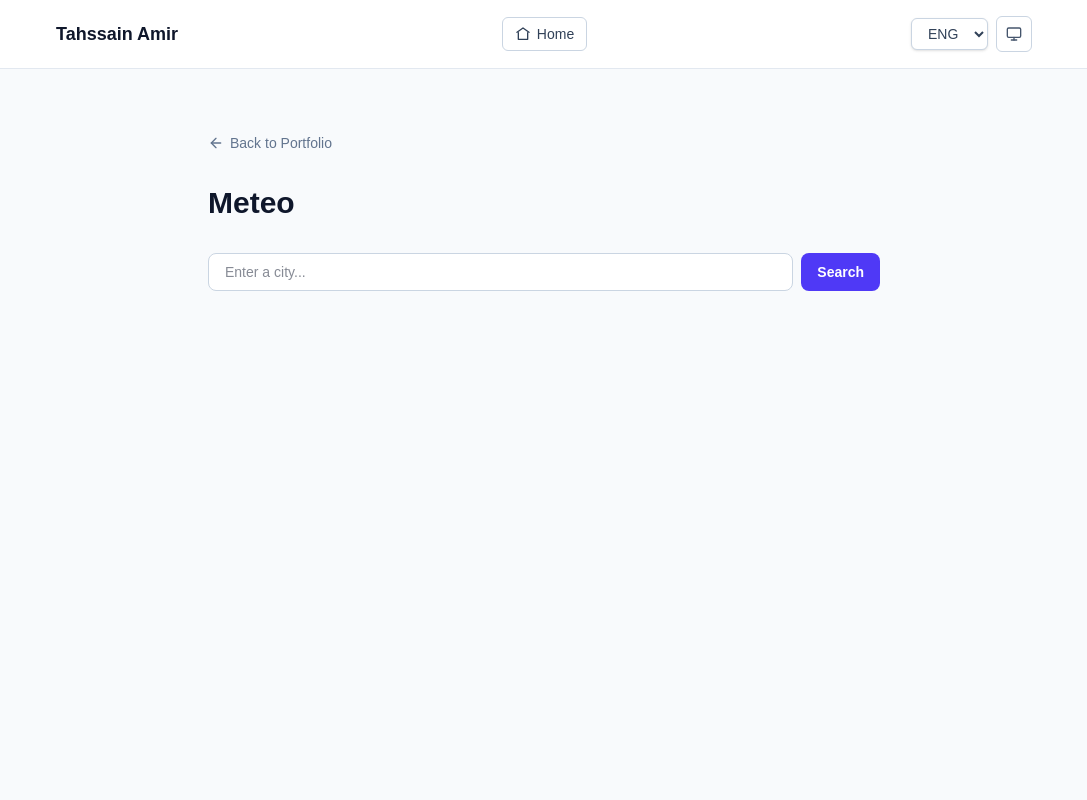
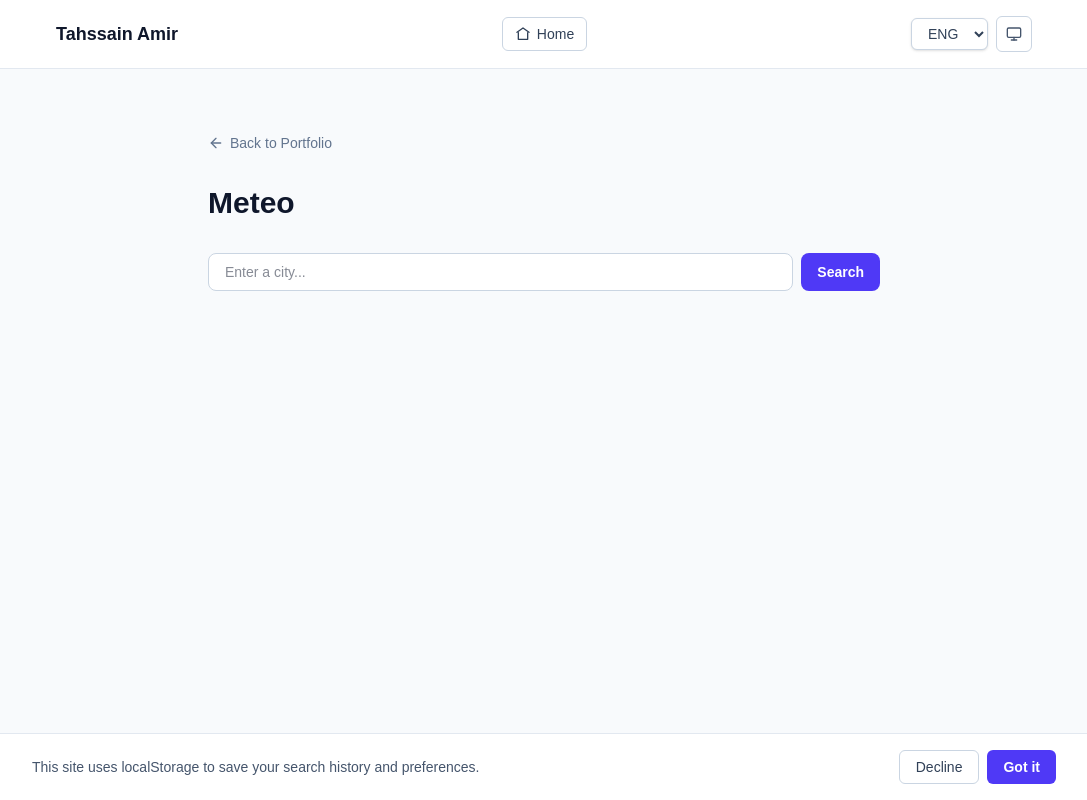
Before and after one commit to Tasi87/amir-t, a Next.js app: page /en/portfolio/meteo in a window 1280 px wide. Shown: the whole page, without its empty margins (96-1183 px from the left). Built offline with nearby package versions, Linux system fonts and the light colour scheme.

Commit message:
repair meteo app and add cookies banner

```diff
--- a/messages/de.json
+++ b/messages/de.json
@@ -3,6 +3,12 @@
     "title": "Startseite",
     "portfolio": "Portfolio",
     "resume": "Lebenslauf"
+  },
+  "cookies": {
+    "message": "Diese Seite verwendet localStorage, um deinen Suchverlauf und deine Einstellungen zu speichern.",
+    "accept": "Verstanden",
+    "decline": "Ablehnen",
+    "mapBlocked": "Die Karte erfordert die Zustimmung zu Cookies (siehe Banner unten)"
   },
   "portfolio": {
     "title": "Portfolio",
@@ -25,6 +31,7 @@
         "loading": "Lädt...",
         "notFound": "Stadt nicht gefunden"
       },
+
       "guestbook": {
         "title": "Gästebuch",
         "description": "Echte Datenbank",
--- a/messages/en.json
+++ b/messages/en.json
@@ -3,6 +3,12 @@
     "title": "Home Page",
     "portfolio": "Portfolio",
     "resume": "Resume"
+  },
+  "cookies": {
+    "message": "This site uses localStorage to save your search history and preferences.",
+    "accept": "Got it",
+    "decline": "Decline",
+    "mapBlocked": "The map requires cookie consent (see banner below)"
   },
   "portfolio": {
     "title": "Portfolio",
@@ -25,6 +31,7 @@
         "loading": "Loading...",
         "notFound": "City not found"
       },
+
       "guestbook": {
         "title": "Guestbook",
         "description": "Real database",
--- a/messages/sk.json
+++ b/messages/sk.json
@@ -3,6 +3,12 @@
     "title": "Domovská stránka",
     "portfolio": "Portfólio",
     "resume": "Životopis"
+  },
+  "cookies": {
+    "message": "Táto stránka používa localStorage na uloženie histórie vyhľadávania a tvojich preferencií.",
+    "accept": "Rozumiem",
+    "decline": "Odmietnuť",
+    "mapBlocked": "Mapa vyžaduje súhlas s cookies (pozri banner nižšie)"
   },
   "portfolio": {
     "title": "Portfólio",
--- a/src/app/[locale]/layout.tsx
+++ b/src/app/[locale]/layout.tsx
@@ -6,6 +6,8 @@ import { routing } from "@/i18n/routing";
 import "../globals.css";
 import Header from "@/components/Header";
 import ThemeProvider from "@/components/ThemeProvider";
+import { CookieConsentProvider } from "@/context/CookieConsentContext";
+import CookieBanner from "@/components/CookieBanner";
 //-----------------------------
 
 // Metadata
@@ -28,12 +30,15 @@ export default async function LocaleLayout({ children, params }: Props) {
   return (
     <html lang={locale} suppressHydrationWarning>
       <body className="flex min-h-screen flex-col bg-slate-50 text-slate-900 dark:bg-slate-900 dark:text-slate-100">
+        <CookieConsentProvider>
           <ThemeProvider>
             <NextIntlClientProvider>
               <Header />
               {children}
+              <CookieBanner />
             </NextIntlClientProvider>
           </ThemeProvider>
+        </CookieConsentProvider>
       </body>
     </html>
   );
--- /dev/null
+++ b/src/components/CookieBanner.tsx
@@ -0,0 +1,37 @@
+"use client";
+
+// Imports
+import { useTranslations } from "next-intl";
+import { useCookieConsent } from "@/context/CookieConsentContext";
+//---------------------
+
+export default function CookieBanner() {
+  const t = useTranslations("cookies");
+  const { consent, setConsent } = useCookieConsent();
+
+  if (consent) return null;
+
+  return (
+    <div className="fixed inset-x-0 bottom-0 z-50 border-t border-slate-200 bg-white p-4 dark:border-slate-800 dark:bg-slate-900">
+      <div className="mx-auto flex max-w-5xl flex-col items-center gap-3 sm:flex-row sm:justify-between">
+        <p className="text-sm text-slate-600 dark:text-slate-400">
+          {t("message")}
+        </p>
+        <div className="flex gap-2">
+          <button
+            onClick={() => setConsent("declined")}
+            className="rounded-md border border-slate-300 px-4 py-1.5 text-sm font-medium text-slate-700 hover:border-slate-400 dark:border-slate-700 dark:text-slate-300"
+          >
+            {t("decline")}
+          </button>
+          <button
+            onClick={() => setConsent("accepted")}
+            className="rounded-md bg-indigo-600 px-4 py-1.5 text-sm font-semibold text-white hover:bg-indigo-500"
+          >
+            {t("accept")}
+          </button>
+        </div>
+      </div>
+    </div>
+  );
+}
--- a/src/components/LocationMap.tsx
+++ b/src/components/LocationMap.tsx
@@ -1,9 +1,27 @@
+"use client";
+
+// Imports
+import { useTranslations } from "next-intl";
+import { useCookieConsent } from "@/context/CookieConsentContext";
+//------------------------
+
 type Props = {
   lat: number;
   lon: number;
 };
 
 export default function LocationMap({ lat, lon }: Props) {
+  const { consent } = useCookieConsent();
+  const t = useTranslations("cookies");
+
+  if (consent !== "accepted") {
+    return (
+      <div className="flex h-64 w-full flex-col items-center justify-center gap-2 rounded-lg border border-dashed border-slate-300 p-4 text-center text-sm text-slate-500 dark:border-slate-700 dark:text-slate-400">
+        {t("mapBlocked")}
+      </div>
+    );
+  }
+
   const offset = 0.05;
   const bbox = `${lon - offset}%2C${lat - offset}%2C${lon + offset}%2C${lat + offset}`;
 
--- /dev/null
+++ b/src/context/CookieConsentContext.tsx
@@ -0,0 +1,49 @@
+"use client";
+
+// Imports
+import { createContext, useContext, useEffect, useState } from "react";
+//---------------------
+
+type Consent = "accepted" | "declined" | null;
+
+type ContextValue = {
+  consent: Consent;
+  setConsent: (value: Consent) => void;
+};
+
+const CookieConsentContext = createContext<ContextValue | null>(null);
+
+export function CookieConsentProvider({
+  children,
+}: {
+  children: React.ReactNode;
+}) {
+  const [consent, setConsentState] = useState<Consent>(null);
+
+  useEffect(() => {
+    const stored = localStorage.getItem("cookie-consent") as Consent;
+    // eslint-disable-next-line react-hooks/set-state-in-effect
+    if (stored) setConsentState(stored);
+  }, []);
+
+  function setConsent(value: Consent) {
+    setConsentState(value);
+    if (value) localStorage.setItem("cookie-consent", value);
+  }
+
+  return (
+    <CookieConsentContext.Provider value={{ consent, setConsent }}>
+      {children}
+    </CookieConsentContext.Provider>
+  );
+}
+
+export function useCookieConsent() {
+  const context = useContext(CookieConsentContext);
+  if (!context) {
+    throw new Error(
+      "useCookieConsent musí byť použité vnútri CookieConsentProvider",
+    );
+  }
+  return context;
+}
```
Lines whose indentation alone changed are shown as unchanged.
